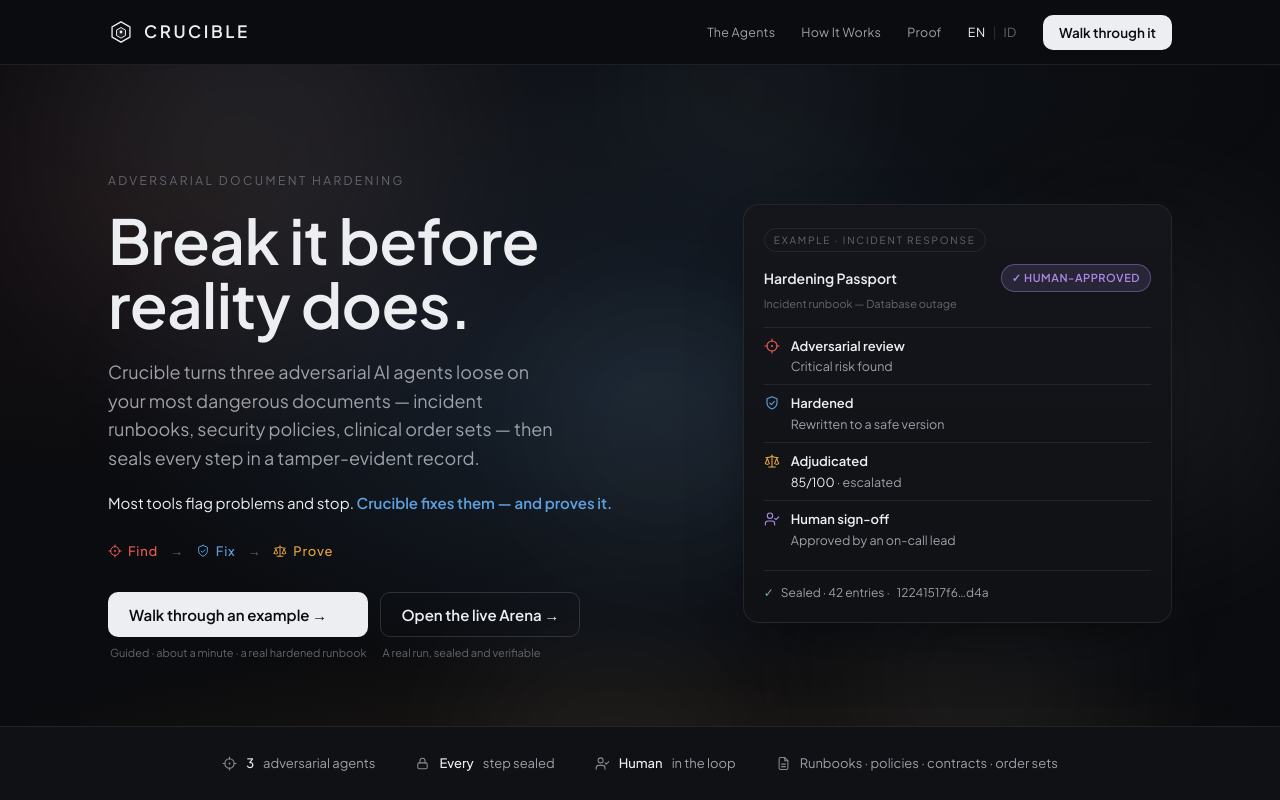
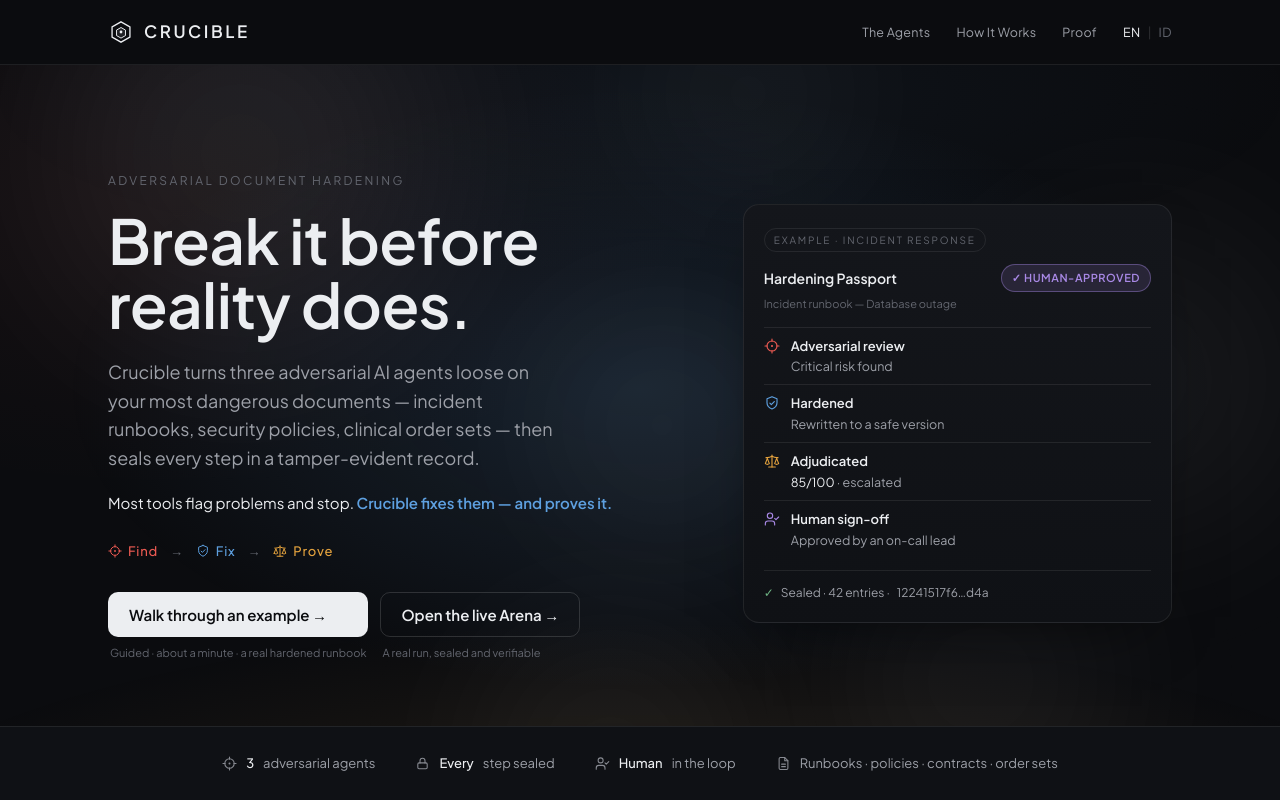
Before and after one commit to rosyadzainn/crucible, a Next.js app in the folder crucible-arena/: page / in a window 1280 px wide. Shown: the top 800 px of the page. Built offline with nearby package versions, Linux system fonts and the light colour scheme.

Commit message:
landing nav: remove Walk through it button
Removes the filled-pill navcta from the nav. handleWalkthroughClick
and the walkthrough loader stay — still used by hero + bottom CTAs.
lp_nav_harden i18n key removed from EN and ID as it is now unused.

```diff
--- a/crucible-arena/app/landing-content.tsx
+++ b/crucible-arena/app/landing-content.tsx
@@ -184,9 +184,6 @@
             <Link href="#how">{t("lp_nav_how")}</Link>
             <Link href="#proof">{t("lp_nav_proof")}</Link>
             <LangToggle />
-            <button className="btn btn-primary navcta" onClick={handleWalkthroughClick}>
-              {t("lp_nav_harden")}
-            </button>
           </div>
         </div>
       </nav>
--- a/crucible-arena/lib/i18n.tsx
+++ b/crucible-arena/lib/i18n.tsx
@@ -130,7 +130,6 @@
   lp_nav_agents: "The Agents",
   lp_nav_how: "How It Works",
   lp_nav_proof: "Proof",
-  lp_nav_harden: "Walk through it",
 
   lp_hero_eyebrow: "Adversarial document hardening",
   lp_hero_lede:
@@ -351,7 +350,6 @@
   lp_nav_agents: "Para Agen",
   lp_nav_how: "Cara Kerja",
   lp_nav_proof: "Bukti",
-  lp_nav_harden: "Telusuri contoh",
 
   lp_hero_eyebrow: "Perkuatan dokumen secara adversarial",
   lp_hero_lede:
```
